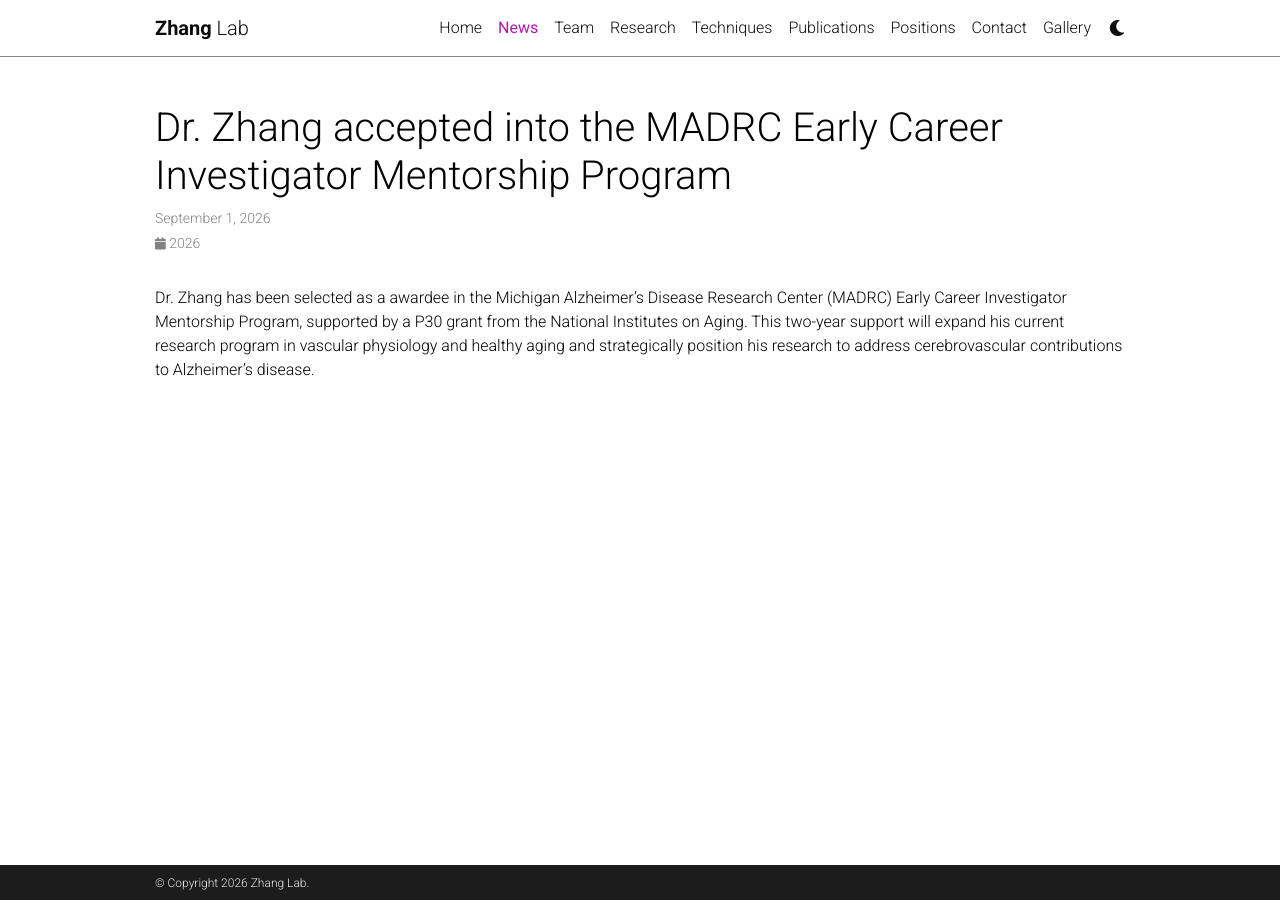
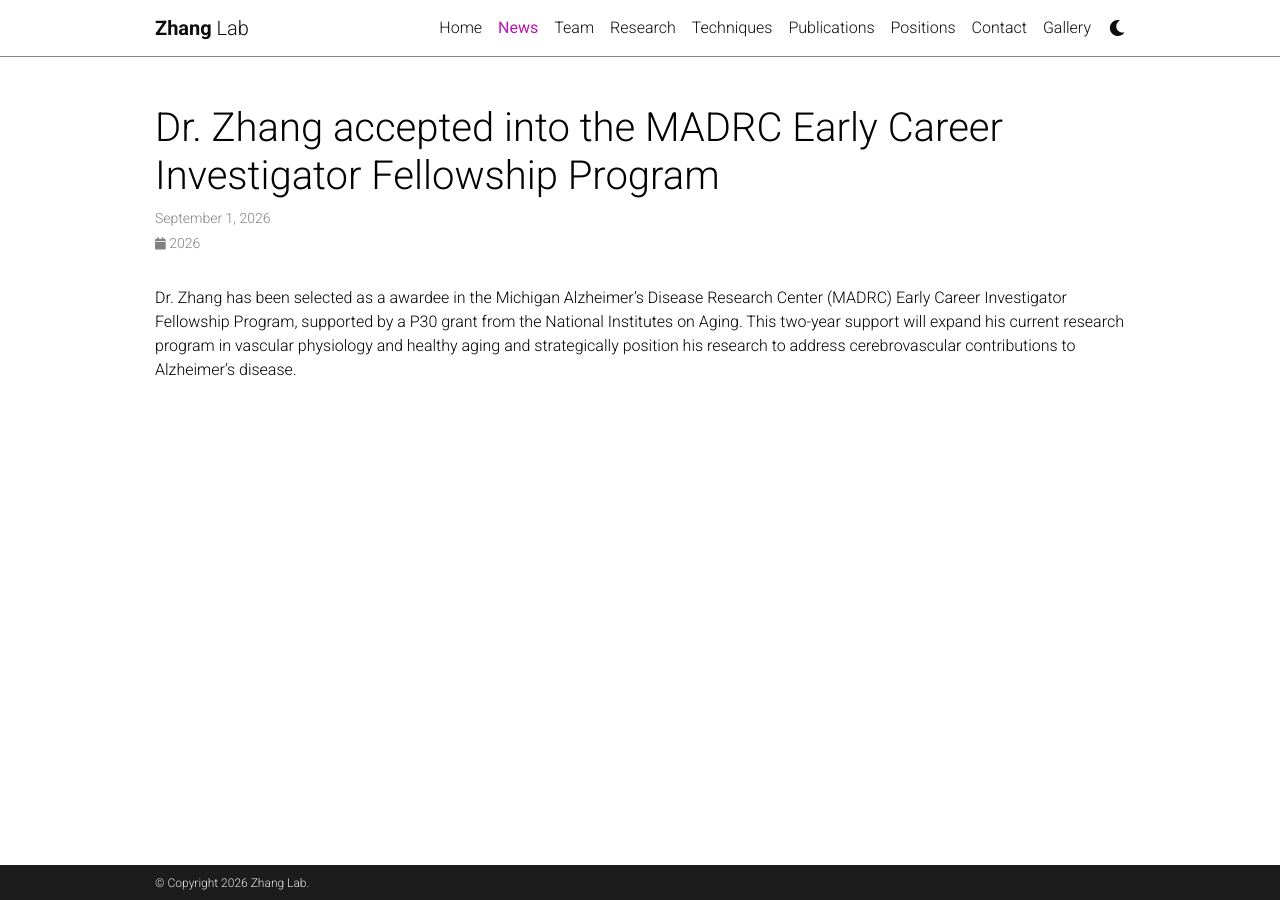
Before and after one commit to zhanglabmsu/zhanglabmsu.github.io, a Jekyll site: the page built from _posts/2026-09-01-madrc-rec.md, in a window 1280 px wide. Built offline with Jekyll 4.4.1, drawn with Linux system fonts in a browser that asks for light colours; full-size pictures stand in for the smaller copies a plugin makes; comment, search, counter and statistics services are not loaded; a style sheet for code colours, icons or effects is not loaded.

Commit message:
initial commit

```diff
--- a/_posts/2026-09-01-madrc-rec.md
+++ b/_posts/2026-09-01-madrc-rec.md
@@ -1,10 +1,10 @@
 ---
 layout: post
-title: Dr. Zhang accepted into the MADRC Early Career Investigator Mentorship Program
+title: Dr. Zhang accepted into the MADRC Early Career Investigator Fellowship Program
 date: 2026-09-01 21:00:00
 description:
 tags:
 categories:
 
 ---
-Dr. Zhang has been selected as a awardee in the Michigan Alzheimer's Disease Research Center (MADRC) Early Career Investigator Mentorship Program, supported by a P30 grant from the National Institutes on Aging. This two-year support will expand his current research program in vascular physiology and healthy aging and strategically position his research to address cerebrovascular contributions to Alzheimer's disease.
+Dr. Zhang has been selected as a awardee in the Michigan Alzheimer's Disease Research Center (MADRC) Early Career Investigator Fellowship Program, supported by a P30 grant from the National Institutes on Aging. This two-year support will expand his current research program in vascular physiology and healthy aging and strategically position his research to address cerebrovascular contributions to Alzheimer's disease.
```
Also changed, not shown: _projects/02_01_olivia_morris.md (+2 -2 lines), _projects/02_02_amalia_kaerezi.md (+2 -2 lines).
